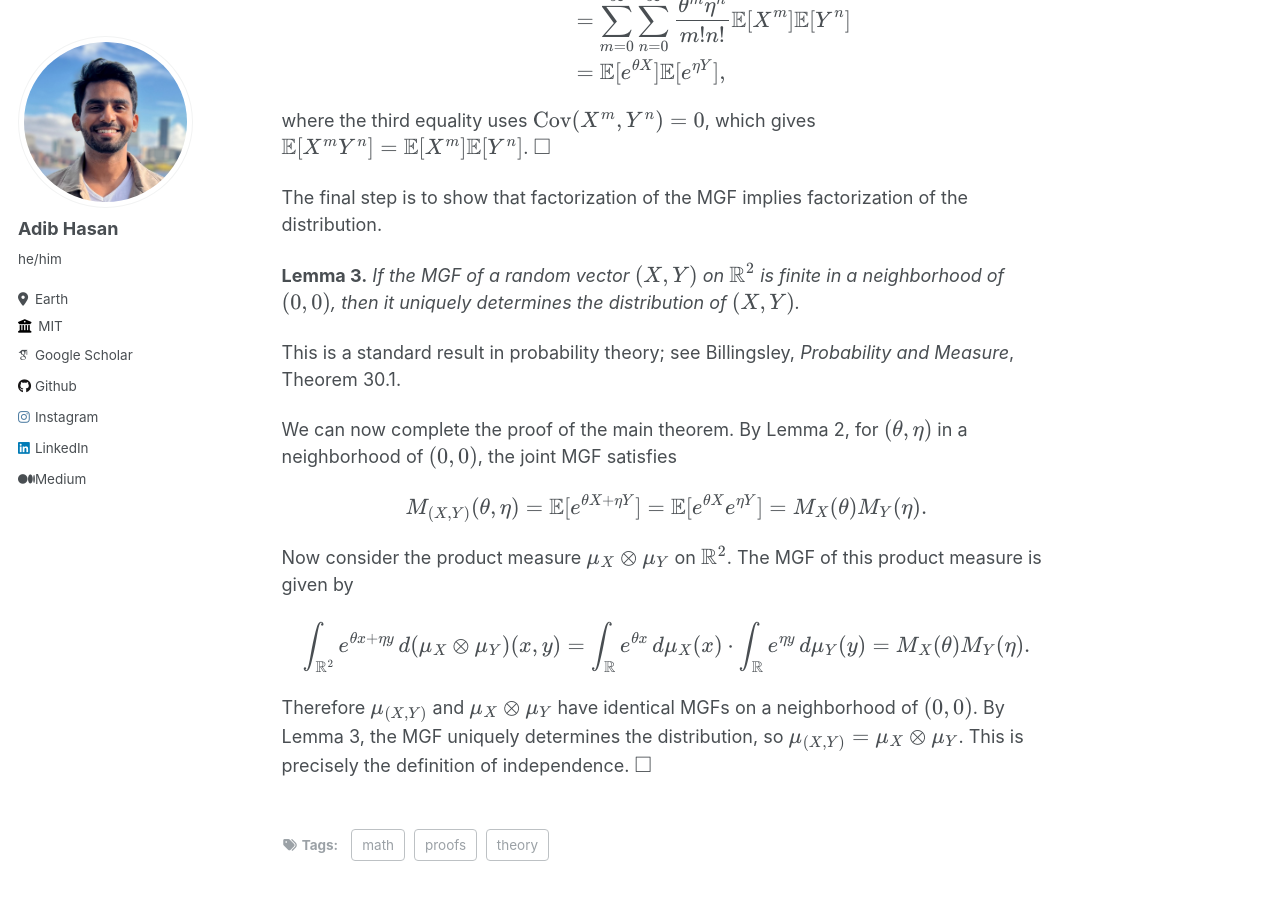
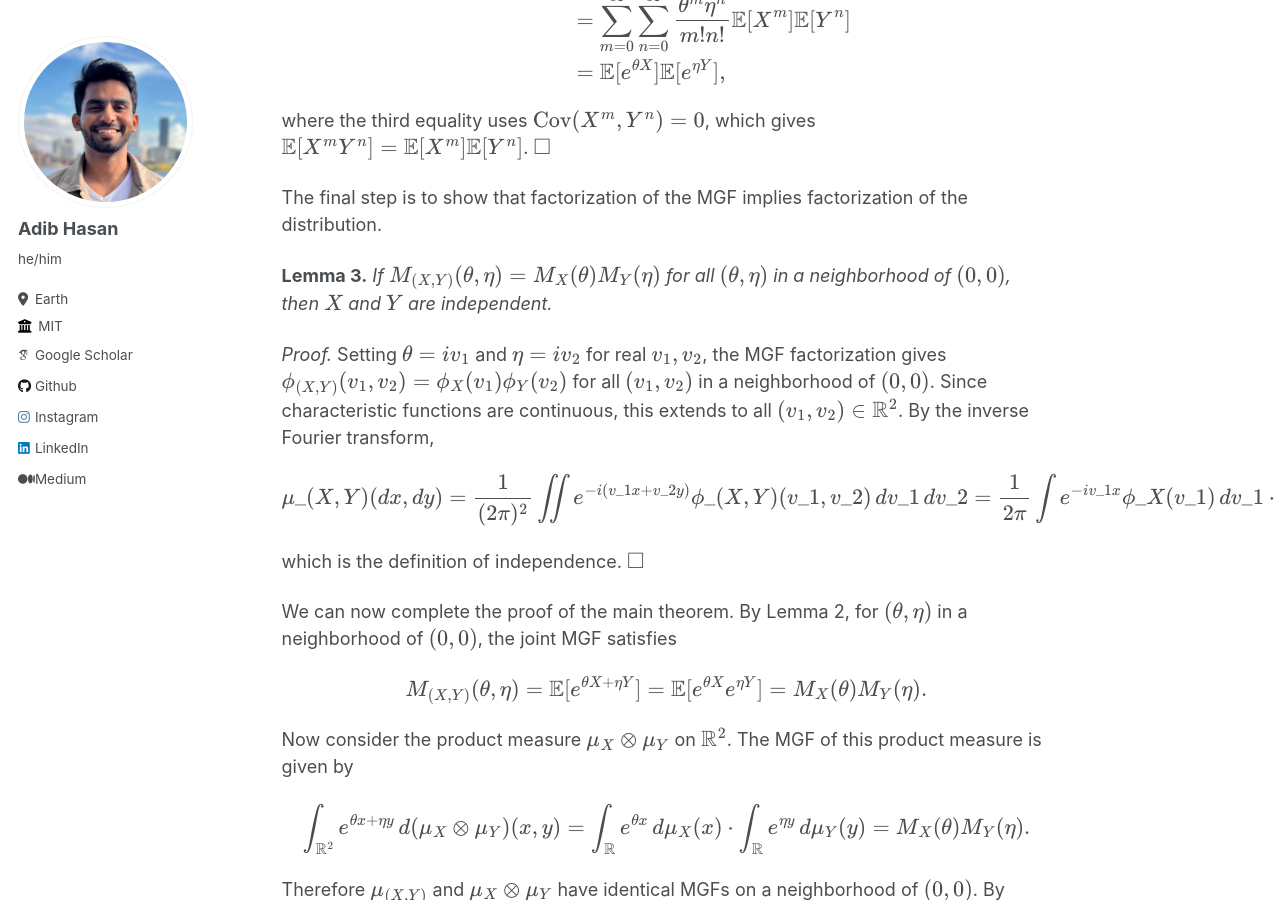
Before and after one commit to Neehan/neehan.github.io, a Jekyll site: the page built from _blog/no-corr-to-independence.md, in a window 1280 px wide and 900 px high, scrolled down 3276 px. Built offline with Jekyll 4.4.1, drawn with Linux system fonts in a browser that asks for light colours; some web fonts are replaced.

Commit message:
no corr to indep

```diff
--- a/_blog/no-corr-to-independence.md
+++ b/_blog/no-corr-to-independence.md
@@ -93,9 +93,15 @@ where the third equality uses $\operatorname{Cov}(X^m,Y^n) = 0$, which gives $\m
 
 The final step is to show that factorization of the MGF implies factorization of the distribution.
 
-**Lemma 3.** *If the MGF of a random vector $(X,Y)$ on $\mathbb R^2$ is finite in a neighborhood of $(0,0)$, then it uniquely determines the distribution of $(X,Y)$.*
+**Lemma 3.** *If $M\_{(X,Y)}(\theta,\eta) = M\_X(\theta)M\_Y(\eta)$ for all $(\theta,\eta)$ in a neighborhood of $(0,0)$, then $X$ and $Y$ are independent.*
 
-This is a standard result in probability theory; see Billingsley, *Probability and Measure*, Theorem 30.1.
+*Proof.* Setting $\theta = iv\_1$ and $\eta = iv\_2$ for real $v\_1,v\_2$, the MGF factorization gives $\phi\_{(X,Y)}(v\_1,v\_2) = \phi\_X(v\_1)\phi\_Y(v\_2)$ for all $(v\_1,v\_2)$ in a neighborhood of $(0,0)$. Since characteristic functions are continuous, this extends to all $(v\_1,v\_2) \in \mathbb R^2$. By the inverse Fourier transform,
+
+$$
+\mu\_{(X,Y)}(dx,dy) = \frac{1}{(2\pi)^2}\iint e^{-i(v\_1 x + v\_2 y)}\phi\_{(X,Y)}(v\_1,v\_2)\,dv\_1\,dv\_2 = \frac{1}{2\pi}\int e^{-iv\_1 x}\phi\_X(v\_1)\,dv\_1 \cdot \frac{1}{2\pi}\int e^{-iv\_2 y}\phi\_Y(v\_2)\,dv\_2 = \mu\_X(dx)\mu\_Y(dy),
+$$
+
+which is the definition of independence. $\square$
 
 We can now complete the proof of the main theorem. By Lemma 2, for $(\theta,\eta)$ in a neighborhood of $(0,0)$, the joint MGF satisfies
 
```
